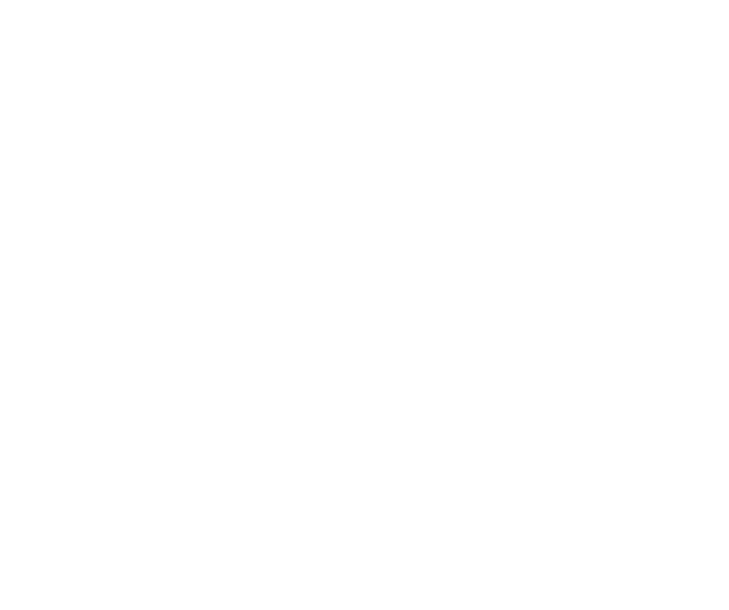
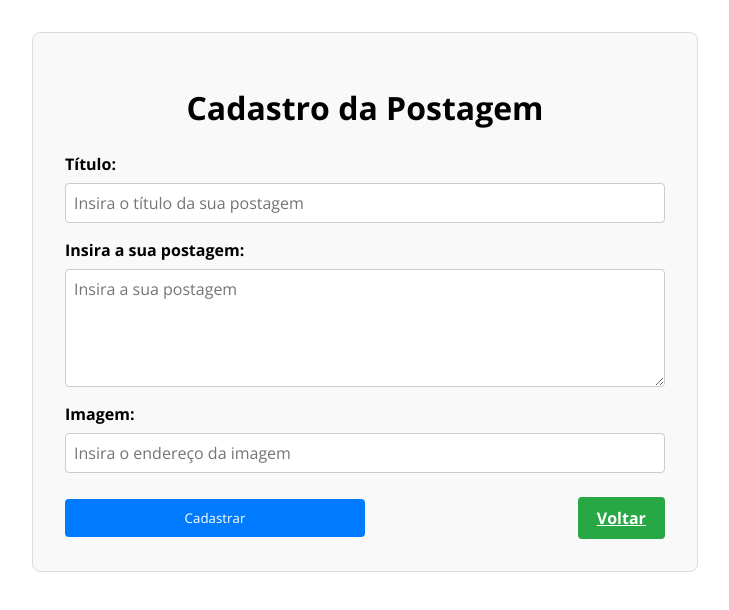
Before and after one commit to maytearaujo/desafio-frontend, an Angular app: page /cadastro in a window 1280 px wide. Before the commit this address led to /. Shown: the top 610 px of the page, without its empty margins (275-1004 px from the left). Built offline with nearby package versions, Linux system fonts and the light colour scheme.

Commit message:
feat: Cadastrar Postagem

```diff
--- a/src/app/components/card-post/card-post.component.html
+++ b/src/app/components/card-post/card-post.component.html
@@ -8,7 +8,7 @@
       </div>
     @for (postagem of postagems; track $index) {
     <div class="card">
-      <img width="320" height="320" src="{{ postagem.image }}" alt="Imagem {{ postagem.title }}">
+      <img width="320" height="320" [src]="postagem.image" alt="Imagem {{ postagem.title }}">
       <p class="titulo">{{ postagem.title }}</p>
       <p class="corpo"> {{ postagem.body }}</p>
       <div class="botoes">
--- /dev/null
+++ b/src/app/components/postagem/formulario/formulario.component.css
@@ -0,0 +1,88 @@
+.container {
+    max-width: 600px;
+    margin: 2rem auto;
+    padding: 2rem;
+    border: 1px solid #ddd;
+    border-radius: 8px;
+    background-color: #f9f9f9;
+  }
+
+  h1 {
+    text-align: center;
+    margin-bottom: 1.5rem;
+  }
+
+  .form-group {
+    display: flex;
+    flex-direction: column;
+    margin-bottom: 1rem;
+  }
+
+  label {
+    font-weight: bold;
+    margin-bottom: 0.5rem;
+  }
+
+  input[type="text"],
+  textarea {
+    padding: 0.5rem;
+    font-size: 1rem;
+    border: 1px solid #ccc;
+    border-radius: 4px;
+  }
+
+  textarea {
+    resize: vertical;
+    min-height: 100px;
+  }
+
+  .form-actions {
+    display: flex;
+    justify-content: space-between;
+    align-items: center;
+    margin-top: 1.5rem;
+  }
+
+  button {
+    padding: 0.6rem 1.2rem;
+    background-color: #007bff;
+    color: white;
+    border: none;
+    border-radius: 4px;
+    cursor: pointer;
+    width: 50%;
+  }
+
+  button:hover {
+    background-color: #0056b3;
+  }
+
+  .btn-back {
+    background-color: #5ba831;
+    color: #007bff;
+    text-decoration: none;
+    font-weight: bold;
+  }
+
+  .btn-back:hover {
+    text-decoration: underline;
+  }
+
+  .voltar {
+    padding: 0.6rem 1.2rem;
+    background-color: #28a745;
+    color: white;
+    border: none;
+    border-radius: 4px;
+    cursor: pointer;
+    font-weight: bold;
+  }
+
+  .voltar:hover {
+    background-color: #218838;
+  }
+
+  .botoes{
+    display: flex;
+    flex-direction: row;
+  }
--- /dev/null
+++ b/src/app/components/postagem/formulario/formulario.component.html
@@ -0,0 +1,25 @@
+<div class="container">
+    <h1>Cadastro da Postagem</h1>
+    <form [formGroup]="postagemForm" (ngSubmit)="submit()" #formDir="ngForm">
+        <div class="form-group">
+            <label for="title">Título: </label>
+            <input type="text" name="title" placeholder="Insira o título da sua postagem" formControlName="title">
+        </div>
+
+        <div class="form-group">
+            <label for="body">Insira a sua postagem: </label>
+            <textarea name="body" id="" placeholder="Insira a sua postagem" formControlName="body"></textarea>
+        </div>
+
+        <div class="form-group">
+            <label for="image">Imagem: </label>
+            <input type="text" name="image" placeholder="Insira o endereço da imagem" formControlName="image">
+        </div>
+
+        <div class="form-actions">
+            <button type="submit">Cadastrar</button>
+            <a [routerLink]="['/']" class="voltar">Voltar</a>
+        </div>
+
+    </form>
+</div>
--- /dev/null
+++ b/src/app/components/postagem/formulario/formulario.component.ts
@@ -0,0 +1,41 @@
+import { Component, EventEmitter, Output } from '@angular/core';
+import { FormControl, FormGroup, FormsModule, ReactiveFormsModule } from '@angular/forms';
+import { RouterModule } from '@angular/router';
+import { Postagem } from '../../../model/postagem.model';
+
+@Component({
+  selector: 'app-formulario',
+  standalone: true,
+  imports: [RouterModule, FormsModule, ReactiveFormsModule],
+  templateUrl: './formulario.component.html',
+  styleUrl: './formulario.component.css'
+})
+export class FormularioComponent {
+
+  @Output() onSubimit = new EventEmitter<Postagem>()
+
+  postagemForm!:FormGroup;
+
+  ngOnInit(): void {
+    createdAt: new Date().toISOString(),
+
+    this.postagemForm = new FormGroup({
+      id: new FormControl(0),
+      title: new FormControl(''),
+      image: new FormControl(''),
+      body:new FormControl(''),
+      createdAt: new FormControl('')
+    });
+  }
+
+
+  submit(){
+    this.postagemForm.patchValue({
+      createdAt: new Date().toISOString()
+    });
+
+    // console.log(this.postagemForm.value);
+
+    this.onSubimit.emit(this.postagemForm.value)
+  }
+}
--- a/src/app/pages/cadastro/cadastro.component.html
+++ /dev/null
@@ -1 +0,0 @@
-<p>cadastro works!</p>
--- a/src/app/pages/home/home.component.html
+++ b/src/app/pages/home/home.component.html
@@ -1,3 +1,5 @@
+<button [routerLink]="['/cadastro']" routerLinkActive="router-link-active">Nova Postagem</button>
+
 <div class="conteudo">
   <div class="div-cards">
     <app-card-post></app-card-post>
--- /dev/null
+++ b/src/app/pages/postagem/cadastro/cadastro.component.html
@@ -0,0 +1,4 @@
+<div>
+    <!-- <app-formulario></app-formulario> -->
+    <app-formulario (onSubimit)="criarPostagem($event)"></app-formulario>
+</div>
--- /dev/null
+++ b/src/app/pages/postagem/cadastro/cadastro.component.ts
@@ -0,0 +1,26 @@
+import { Component } from '@angular/core';
+import { PostagemService } from '../../../services/postagem.service';
+import { Router } from '@angular/router';
+import { Postagem } from '../../../model/postagem.model';
+import { FormularioComponent } from "../../../components/postagem/formulario/formulario.component";
+
+@Component({
+  selector: 'app-cadastro',
+  standalone: true,
+  imports: [FormularioComponent],
+  templateUrl: './cadastro.component.html',
+  styleUrl: './cadastro.component.css',
+})
+export class CadastroComponent {
+  constructor(
+    private servicePostagem: PostagemService,
+    private router: Router
+  ) {}
+
+  criarPostagem(postagem: Postagem) {
+    this.servicePostagem.criarPostagem(postagem).subscribe((Response) => {
+      alert('Postagem Cadastrada!');
+      this.router.navigate(['/']);
+    });
+  }
+}
```
Also changed, not shown: src/app/app.routes.ts (+2 -9 lines), src/app/pages/cadastro/cadastro.component.ts (deleted, +0 -12 lines), src/app/pages/postagem/cadastro/cadastro.component.css (added), 2 other files (tests, documents, lock files or other folders).
